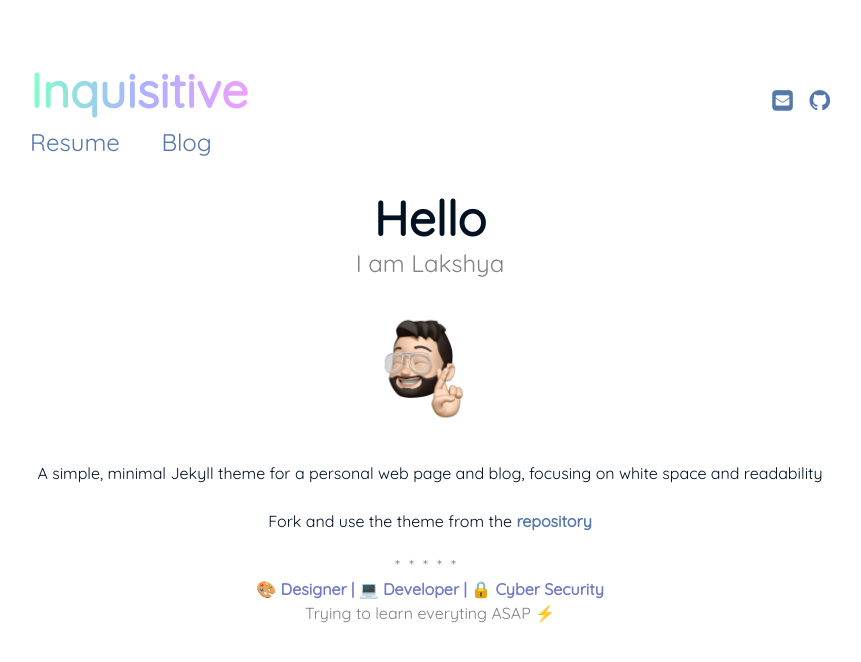
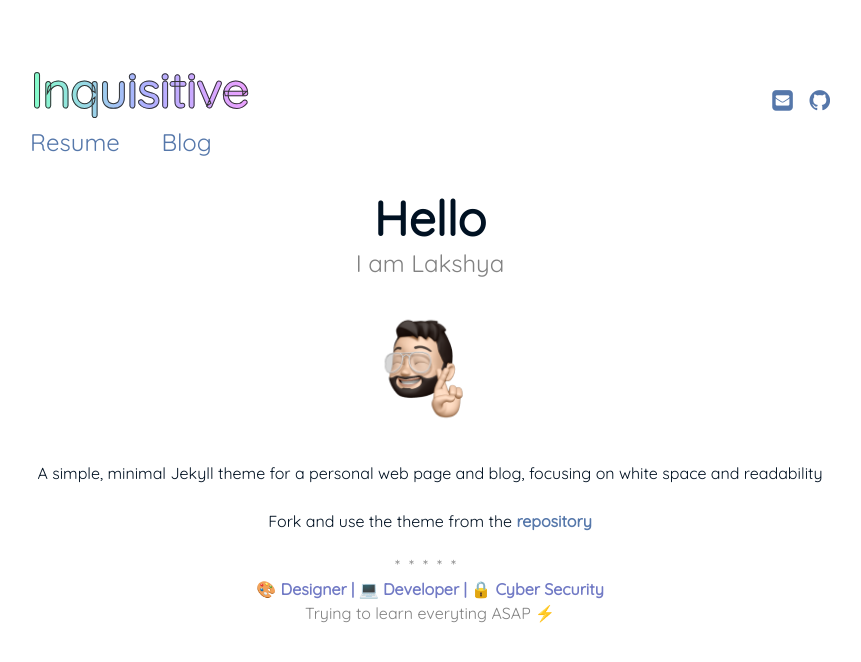
Before and after one commit to lakshyarao22/lakshyarao22.github.io, a Jekyll site: the page built from index.md, in a window 1280 px wide. Shown: the top 662 px of the page, without its empty margins (210-1071 px from the left). Built offline with Jekyll 4.4.1, drawn with Linux system fonts in a browser that asks for light colours.

Commit message:
added border with webkit

```diff
--- a/assets/css/main.css
+++ b/assets/css/main.css
@@ -64,8 +64,7 @@
     background: linear-gradient(to right, #84ffc9, #aab2ff, #eca0ff);
     -webkit-background-clip: text;
     -webkit-text-fill-color: transparent;
-    border: #012;
-    border-width: 1px;
+    -webkit-text-stroke: 1px #333333;
   }
 
   .menu {
```
